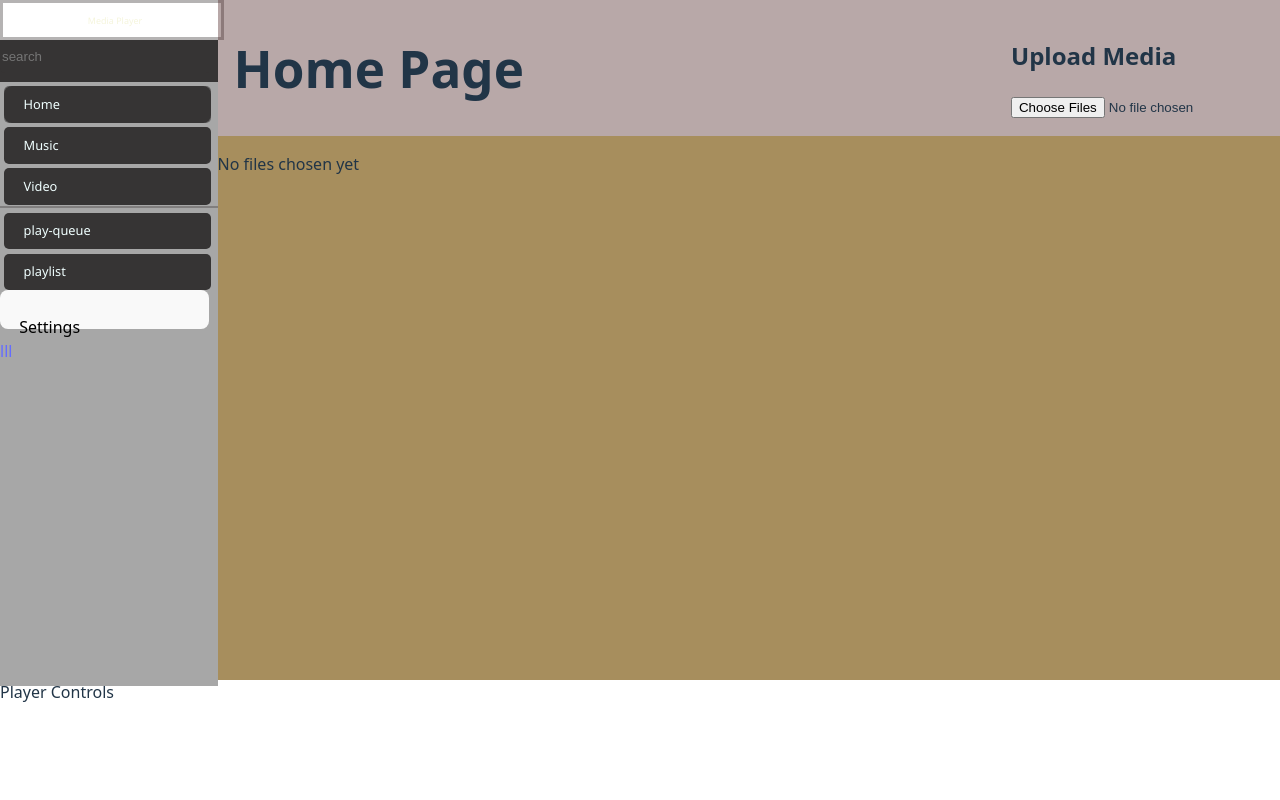
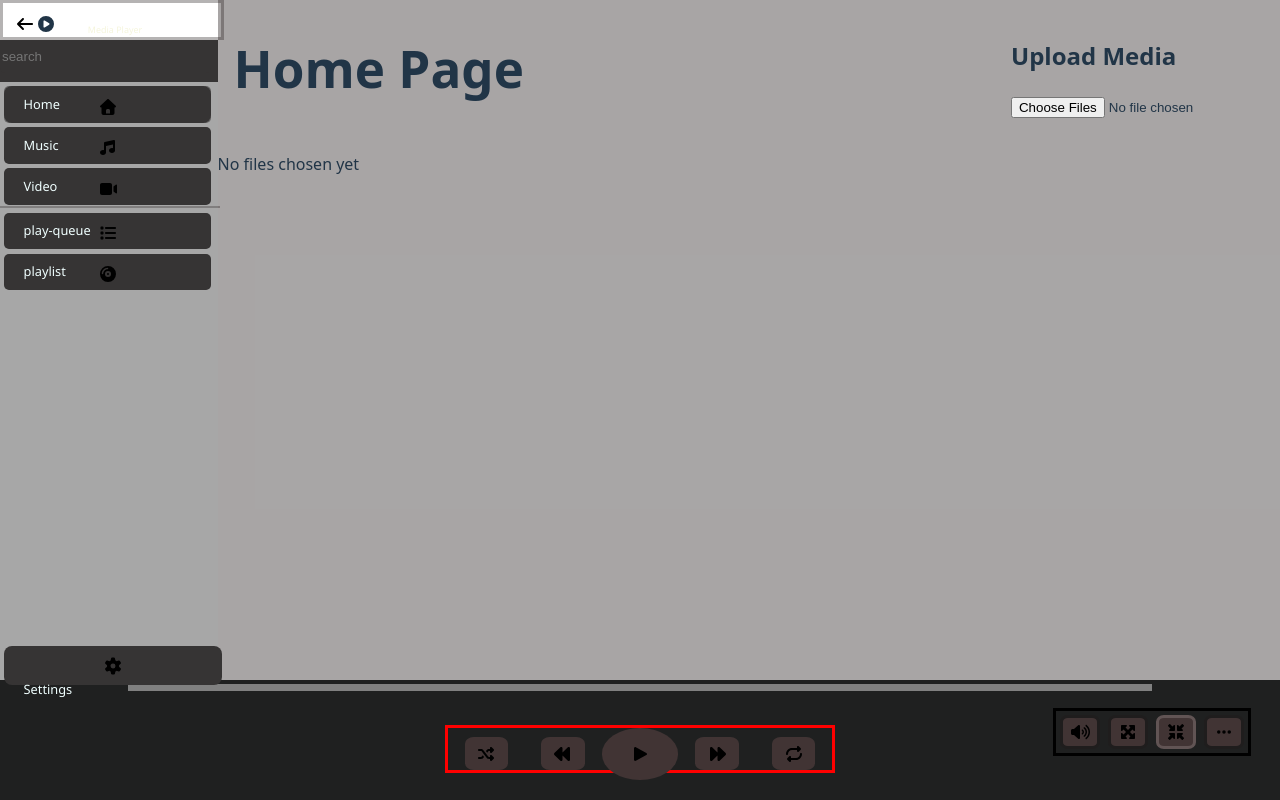
Before and after one commit to Onkgopotse1/Offline-musicplayer, a React (Vite) app: page / in a window 1280 px wide. Built offline with nearby package versions, Linux system fonts and the light colour scheme.

Commit message:
Offline-music-v1

```diff
--- a/src/App.css
+++ b/src/App.css
@@ -21,7 +21,7 @@
  gap: 12px;
  padding: 0 16px;
  box-sizing: border-box;
- background-color: rgba(77, 37, 37, 0.397);
+ background-color: rgba(36, 30, 30, 0.397);
 }
 
 .sidebar {
@@ -151,14 +151,24 @@
       margin-top: 1px;
     }
 
-  .settings {
+  .settings-button {
+    background-color: rgb(54, 52, 52);
     left: 2%;
-    width: 96%;
-    bottom: 3%;
+    width: 100%;
     height: 6%;
+    border: none;
+    position: relative;
+    top: 55%;
+  }
+
+ .settings-text{
+    color: azure;
+    font-family:'Segoe UI', Tahoma, Geneva, Verdana, sans-serif;
+    font-size: 80%;
+    position: relative;
+    bottom: 10px;
     text-align: left;
-    border: none;
-  }
+ }
 
 .right-main{
   grid-area: right-main;
--- /dev/null
+++ b/src/Homee/Bottom.css
@@ -0,0 +1,77 @@
+.bottom{
+height: auto;
+height: auto;
+display: grid;
+place-items: center;
+}
+
+.bottom-mother-container {
+      width: 100%;
+      height: 100%;
+      display: grid;
+      place-items: center;
+      overflow-x: hidden;
+    }
+
+    .playing-box {
+      border: solid red;
+      margin-left: -76%;
+      margin-top: -17px;
+    }
+
+    .progressBar {
+      margin-top: -3%;
+      width: 80%;
+      height: 7px;
+      background-color: rgb(36, 35, 35);
+    }
+
+    .middle-playstation {
+      width: 30%;
+      height: 42px;
+      margin-top: 0%;
+      display: grid;
+      place-items: center;
+      grid-template-columns: auto auto auto auto auto;
+      border: solid red;
+    }
+
+    .shuffle-button,
+    .backward-fast-button,
+    .forward-fast-button,
+    .repeat-button {
+      border-radius: 20%;
+      padding: 6% 14% 6% 14%;
+      background-color: rgb(65, 52, 52);
+    }
+
+    .play-button {
+      border-radius: 50%;
+      padding: 18% 24% 18% 24%;
+      background-color: rgb(65, 52, 52);
+    }
+
+    .second-playstation {
+      width: 15%;
+      margin-top: -9.2%;
+      margin-right: -80%;
+      height: 42px;
+      display: grid;
+      place-items: center;
+      grid-template-columns: auto auto auto auto;
+      border: solid black;
+    }
+
+    .volume-button,
+    .maximize-button,
+    .minimize-button,
+    .threedots-button {
+      border-radius: 20%;
+      padding: 6% 14% 6% 14%;
+      background-color: rgb(65, 52, 52);
+      border: solid rgb(31, 29, 29);
+    }
+
+    .minimize-button {
+      border: solid rgb(97, 84, 84);
+    }
--- a/src/Homee/Bottom.jsx
+++ b/src/Homee/Bottom.jsx
@@ -1,11 +1,43 @@
+import "./Bottom.css";
+import { FontAwesomeIcon } from '@fortawesome/react-fontawesome';
+import { faPlay } from '@fortawesome/free-solid-svg-icons';
+import { faShuffle } from '@fortawesome/free-solid-svg-icons';
+import { faBackward } from '@fortawesome/free-solid-svg-icons';
+import { faForward } from '@fortawesome/free-solid-svg-icons';
+import { faRepeat } from '@fortawesome/free-solid-svg-icons';
 
+import { faVolumeHigh } from '@fortawesome/free-solid-svg-icons';
+import { faMaximize } from '@fortawesome/free-solid-svg-icons';
+import { faMinimize } from '@fortawesome/free-solid-svg-icons';
+import { faEllipsis } from '@fortawesome/free-solid-svg-icons';
 
 export default function Bottom() {
 
-      return(
-                <div className="bottom">
-                  Player Controls
+return(
+    <div className="bottom">
+      <div className="bottom-mother-container">
+        <div className="playing-box">
+          <audio src="Ayo & Teo _ Gang _ Young Thug - Daddy’s Birthday (Dance Video) - Copy.mp3" id="Ayo-&-Teo"></audio>
+        </div>
 
-                </div>
-        )
-      }
+        <progress id="progressBar-id" value="0" max="100" className="progressBar"></progress>
+
+        <div className="middle-playstation">
+          <button className="shuffle-button" id="shuffle-button-id"><FontAwesomeIcon icon={faShuffle} /></button>
+          <button className="backward-fast-button" id="backward-fast-button-id"><FontAwesomeIcon icon={faBackward} /></button>
+          <button className="play-button" id="play-button-id"><FontAwesomeIcon icon={faPlay} /></button>
+          <button className="forward-fast-button" id="forward-fast-button-id"><FontAwesomeIcon icon={faForward} /></button>
+          <button className="repeat-button" id="repeat-button-id"><FontAwesomeIcon icon={faRepeat} /></button>
+        </div>
+
+        <div className="second-playstation">
+          <button className="volume-button" id="volume-button-id"><FontAwesomeIcon icon={faVolumeHigh} /></button>
+          <button className="maximize-button" id="maximize-button-id"><FontAwesomeIcon icon={faMaximize} /></button>
+          <button className="minimize-button" id="minimize-button-id"><FontAwesomeIcon icon={faMinimize} /></button>
+          <button className="threedots-button" id="3dots-button-id"><FontAwesomeIcon icon={faEllipsis} /></button>
+        </div>
+      </div>
+
+    </div>
+)
+}
--- a/src/Homee/Sidebar.jsx
+++ b/src/Homee/Sidebar.jsx
@@ -1,17 +1,25 @@
 import {  Link, useNavigate } from "react-router-dom";
+import { FontAwesomeIcon } from '@fortawesome/react-fontawesome';
+import { faArrowLeft } from '@fortawesome/free-solid-svg-icons';
+import { faCirclePlay } from '@fortawesome/free-solid-svg-icons';
+import { faHouse } from '@fortawesome/free-solid-svg-icons';
+import { faMusic } from '@fortawesome/free-solid-svg-icons';
+import { faVideo } from '@fortawesome/free-solid-svg-icons';
+import { faList } from '@fortawesome/free-solid-svg-icons';
+import { faCompactDisc } from '@fortawesome/free-solid-svg-icons';
+import { faGear } from '@fortawesome/free-solid-svg-icons';
 
 export default function Sidebar() {
 
-
-        const navigate = useNavigate();
+   const navigate = useNavigate();
 
           return (
           <div className="sidebar">
             <div className="top-div">
               <button className="back-button" >
-                <i className="fa-solid fa-arrow-left"></i>
+                <FontAwesomeIcon icon={faArrowLeft} />
               </button>
-              <i className="fa-solid fa-circle-play" id="play-button"></i>
+              <FontAwesomeIcon icon={faCirclePlay} />
               <p className="media-player">Media Player</p>
             </div>
 
@@ -22,21 +30,21 @@ export default function Sidebar() {
 
                 <div className="home-div">
                   <button className="home-button" id="home-buttoon" onClick={() => navigate("/")}>
-                    <i className="fa-solid fa-house" id="home-icon"></i>
+                    <FontAwesomeIcon icon={faHouse} />
                     <p className="home-text">Home</p>
                   </button>
                 </div>
 
                 <div className="music-div">
                   <button className="music-button" id="music-button" onClick={() => navigate("/music")}>
-                    <i className="fa-solid fa-music" id="music-icon"></i>
+                    <FontAwesomeIcon icon={faMusic} />
                     <p className="music-text">Music</p>
                   </button>
                 </div>
 
                 <div className="video-div">
                   <button className="video-button" onClick={() => navigate("/video")}>
-                    <i className="fa-solid fa-film" id="video-icon"></i>
+                    <FontAwesomeIcon icon={faVideo} />
                     <p className="video-text">Video</p>
                   </button>
                 </div>
@@ -45,23 +53,23 @@ export default function Sidebar() {
 
                 <div className="play-queue-div">
                   <button className="play-queue-button" onClick={() => navigate("/playqueue")}>
-                    <i className="fa-solid fa-list" id="play-queue-icon"></i>
+                    <FontAwesomeIcon icon={faList} />
                     <p className="play-queue-text">play-queue</p>
                   </button>
                 </div>
 
                 <div className="playlist-div">
                   <button className="playlist-button" onClick={() => navigate("/playlist")}>
-                    <i className="fa-solid fa-compact-disc" id="playlist-icon"></i>
+                    <FontAwesomeIcon icon={faCompactDisc} />
                     <p className="playlist-text">playlist</p>
                   </button>
                 </div>
 
-                <button className="settings" onClick={() => navigate("/settings")}>
-                    <i className="fa-solid fa-gear fa-lg" id="settings-icone"></i>
+                <button className="settings-button" onClick={() => navigate("/settings")}>
+                    <FontAwesomeIcon icon={faGear} />
                     <p className="settings-text">Settings</p>
                 </button>
-                <Link to="*">lll</Link>
+
           </div>
           </div>
           )
--- a/src/pages/Home.css
+++ b/src/pages/Home.css
@@ -11,19 +11,18 @@
     column-gap: 0px;
     gap: 0px;
     border: none;
-    background-color: rgb(167, 142, 93);
+    background-color: rgba(36, 30, 30, 0.397);
     bottom: 0%;
-
-
 }
 
 .cart-div {
     box-sizing: border-box;
-
+    height: 167.05px;
     /* new: layout children vertically and let them fill the container */
     display: flex;
     flex-direction: column;
     align-items: stretch;
+
 }
 
 .text {
@@ -46,9 +45,15 @@
 
 .video,
 .audio {
-    border: 1px solid #000;
+
     width: 100%;
     flex: 0 0 70%;
     box-sizing: border-box;
     overflow: hidden; /* or auto if you need scrolling */
 }
+
+.audio {
+ border: 1px solid #000;
+ display: grid;
+ place-items: center;
+}
--- a/src/pages/Home.jsx
+++ b/src/pages/Home.jsx
@@ -127,7 +127,6 @@ const [files, setFiles] = useState([]);
         {files.map((file, index) => {
           const fileURL = URL.createObjectURL(file);
 
-
           if (file.type.startsWith("audio/")) {
             return (
               <div key={index} className="cart-div">
--- a/src/pages/Music.css
+++ b/src/pages/Music.css
@@ -9,7 +9,7 @@
     grid-auto-rows: 60px;
     gap: 8px;
     border: none;
-    background-color: rgba(61, 34, 34, 0.397);
+    background-color: rgba(36, 30, 30, 0.397);
 
 }
 
@@ -55,7 +55,7 @@
 
 .horizontal-divs > * { min-width: 0; }
 
-.play,
+
 .song-name,
 .artist-name,
 .album-name,
@@ -82,8 +82,8 @@ border-radius: 10px 0px 0px 10px;
 
 .play{
 /*border: solid rgb(137, 194, 52); */
-display: grid;
-place-items: center;
+
+
 }
 
 .song-name{
@@ -109,3 +109,19 @@ border-radius: 0px 10px 10px 0px;
 display: grid;
 place-items: center;
 }
+
+.play-button {
+    width: 100%;
+    height: 100%;
+    margin: 0px;
+    padding: 10px;
+    background-color: #413939;
+}
+
+.bottom {
+    background-color: rgb(31, 32, 32);
+}
+
+.audio-play-button{
+
+}
--- a/src/pages/Video.css
+++ b/src/pages/Video.css
@@ -1,4 +1,4 @@
-.main{
+.video-main{
     width: 100%;
     height: 80%;
     overflow-wrap: break-word;
@@ -11,10 +11,8 @@
     column-gap: 0px;
     gap: 0px;
     border: none;
-    background-color: rgb(167, 142, 93);
+    background-color: rgba(36, 30, 30, 0.397);
     bottom: 0%;
-
-
 }
 
 .cart-div {
@@ -27,26 +25,26 @@
 }
 
 .text {
-    border: solid green;
     width: 95%;
     flex: 0 0 30%;
-    overflow: hidden;
+    /* keep content contained and clamp to two lines */
+    overflow: hidden; /* hide overflowing lines */
     text-overflow: ellipsis;
-    display: -webkit-box;
-    -webkit-line-clamp: 2;
+    display: -webkit-box; /* needed for -webkit-line-clamp */
+    -webkit-line-clamp: 2; /* show only two lines */
     -webkit-box-orient: vertical;
     line-height: 1.2em;
-    max-height: calc(1.2em * 2);
+    max-height: calc(1.2em * 2); /* prevent taller than two lines */
     padding: 0px;
     margin: 0px;
     font-size: 14px;
     margin-top: 0px;
 }
 
-.video,
-.audio {
+.video {
     border: 1px solid #000;
     width: 100%;
     flex: 0 0 70%;
     box-sizing: border-box;
-    overflow: hidden;
+    overflow: hidden; /* or auto if you need scrolling */
+}
--- a/src/pages/Video.jsx
+++ b/src/pages/Video.jsx
@@ -1,6 +1,6 @@
 import { Link } from "react-router-dom";
 import React, { useEffect, useState } from "react";
-import './Home.css';
+import "./video.css"
 
 function Video() {
   const [files, setFiles] = useState([]);
@@ -117,7 +117,7 @@ function Video() {
 
         </div>
 
-     <div className="main">{/*openning*/}
+     <div className="video-main">{/*openning*/}
 
               {files.length === 0 && (
           <p className="text-gray-500">No files chosen yet</p>
```
Also changed, not shown: src/pages/Music.jsx (+36 -7 lines).
